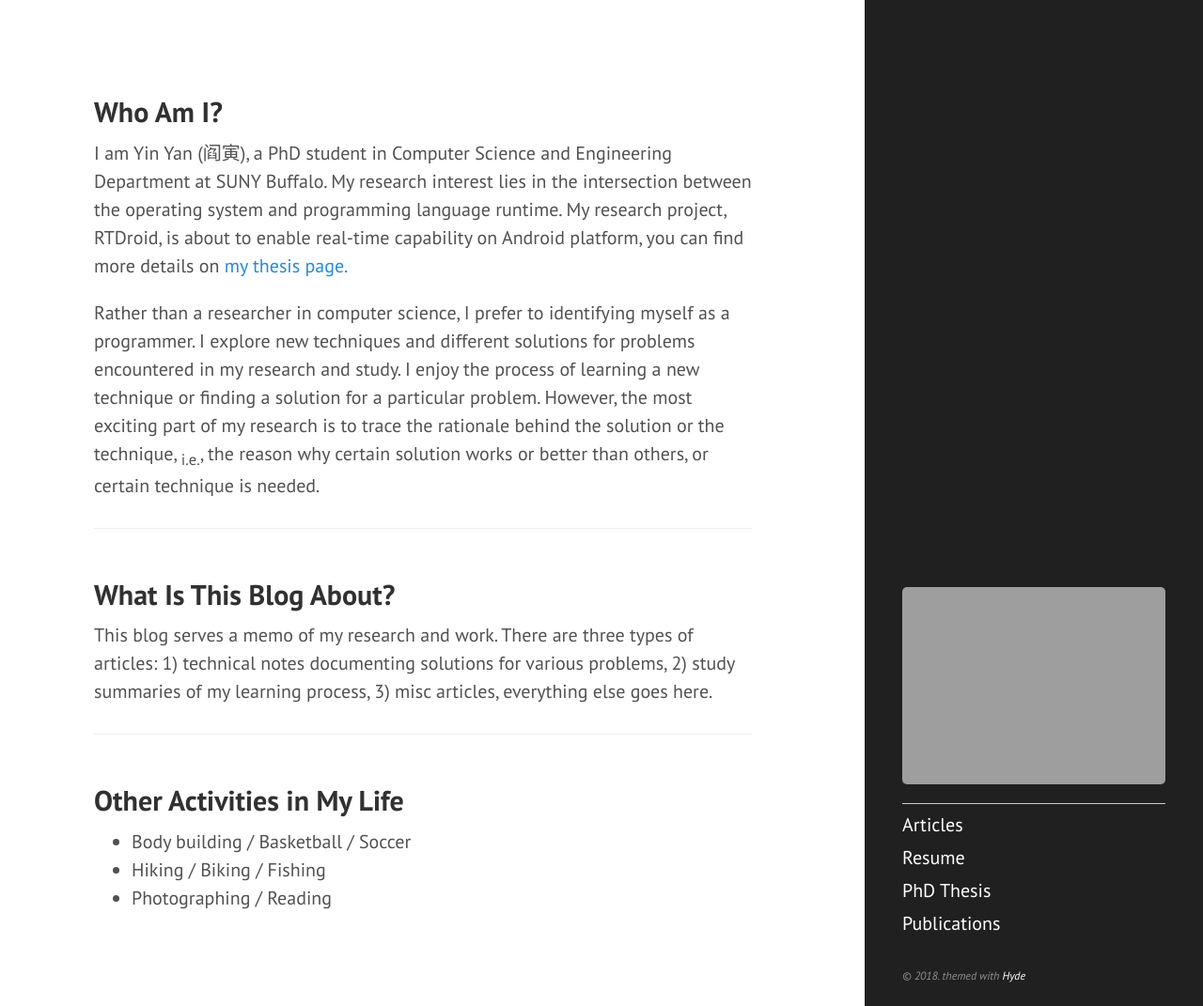
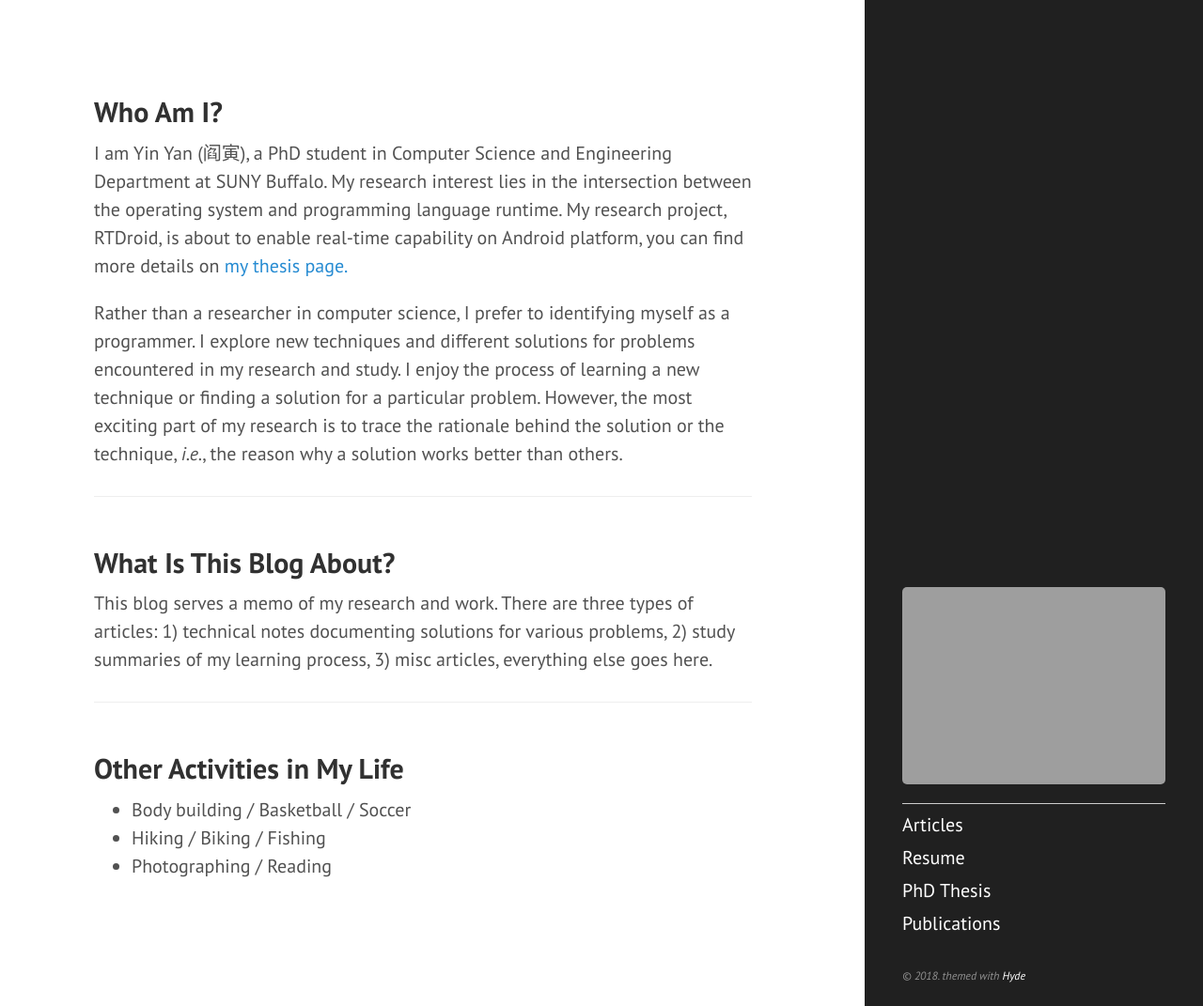
Before and after one commit to gassayy/gassa.github.io, a Jekyll site: the page built from index.html, in a window 1280 px wide and 1071 px high. Shown: the whole window at 94% size. Built offline with Jekyll 4.4.1, drawn with Linux system fonts in a browser that asks for light colours; the list of posts is cut into pages by our own code.

Commit message:
Update index.html

```diff
--- a/index.html
+++ b/index.html
@@ -18,8 +18,7 @@ as a programmer. I explore new techniques and different solutions for problems
 encountered in my research and study. I enjoy the process of learning a new
 technique or finding a solution for a particular problem. However, the most
 exciting part of my research is to trace the rationale behind the solution or
-the technique, <sub>i.e.</sub>, the reason why certain solution works or
-better than others, or certain technique is needed.</p>
+the technique, <i>i.e.</i>, the reason why a solution works better than others.</p>
 
 <hr /> </div> <!-- the end of who-am-i div -->
 
```
